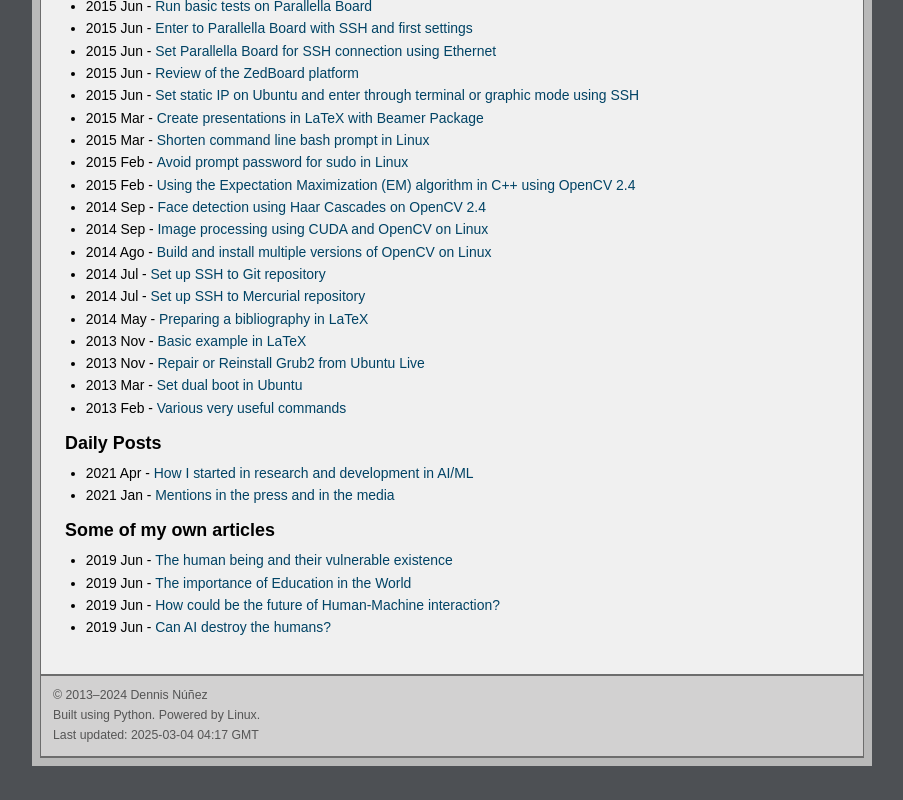
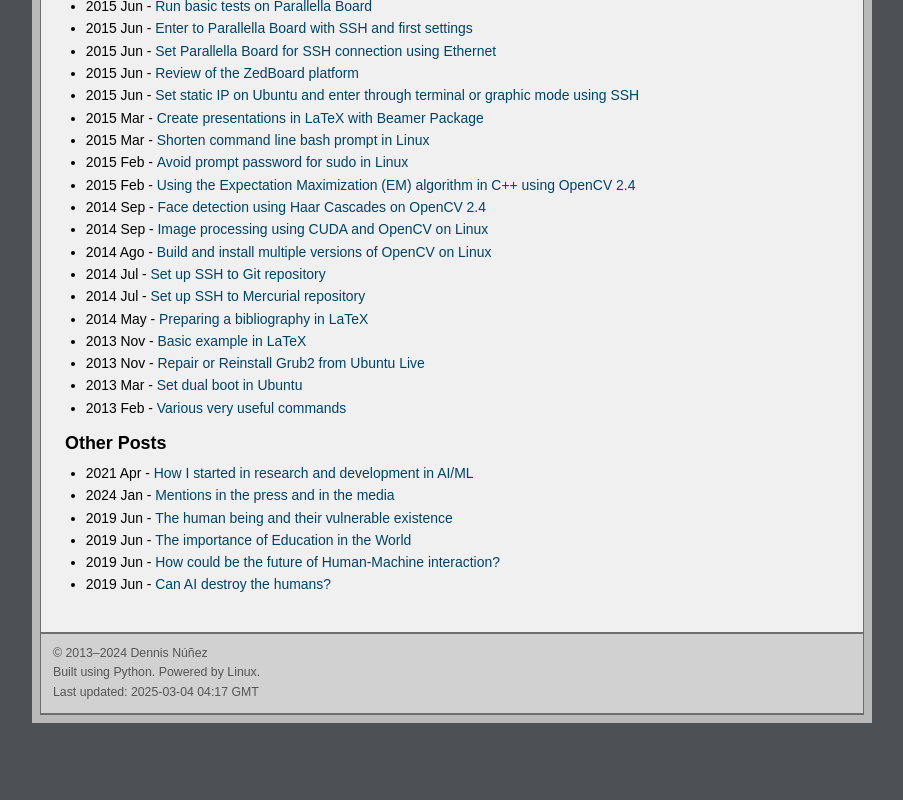
Before and after one commit to dennishnf/personalwebsite, a plain HTML site: page posts/posts.html in a window 1280 px wide. Shown: the part 1352-2152 px from the top of the page, without its empty margins (188-1091 px from the left). After the commit the page ends 2109 px from the top, so only its background shows below. Drawn offline with Linux system fonts and the light colour scheme.

Commit message:
making website

```diff
--- a/posts/posts.html
+++ b/posts/posts.html
@@ -140,16 +140,11 @@
 </ul>
 <!-- ----------------------------------------------------------------------------------------------- -->
 <!-- ----------------------------------------------------------------------------------------------- -->
-<h3>Daily Posts</h3>
+<h3>Other Posts</h3>
 <ul>
 <li>2021 Apr - <a href="/posts/daily/2021-04_how-i-started-in-research-development-in-ai-ml/page.html">How I started in research and development in AI/ML</a></li>
-<li>2021 Jan - <a href="/posts/daily/2021-01_mentions-in-the-press-and-the-media/page.html">Mentions in the press and in the media</a></li>
+<li>2024 Jan - <a href="/posts/daily/2021-01_mentions-in-the-press-and-the-media/page.html">Mentions in the press and in the media</a></li>
 <!-- <li>2020 Dec - <a href="/posts/daily/2020-12_some-of-my-attempts-of-sketching-and-drawing/page.html">Some of my attempts of sketching and drawing</a></li> -->
-</ul>
-<!-- ----------------------------------------------------------------------------------------------- -->
-<!-- ----------------------------------------------------------------------------------------------- -->
-<h3>Some of my own articles</h3>
-<ul>
 <!-- <li>2019 Jun - <a href="/posts/articles/short-history-a-specie-called-humans-against-natural-evolution/page.html">Short history: A specie called Humans against natural evolution</a></li> -->
 <li>2019 Jun - <a href="/posts/articles/2019-06_human-being-and-their-vulnerable-existence/page.html">The human being and their vulnerable existence</a></li>
 <li>2019 Jun - <a href="/posts/articles/2019-06_the-importance-of-education-in-the-world/page.html">The importance of Education in the World</a></li>
```
Also changed, not shown: 1 other file.
